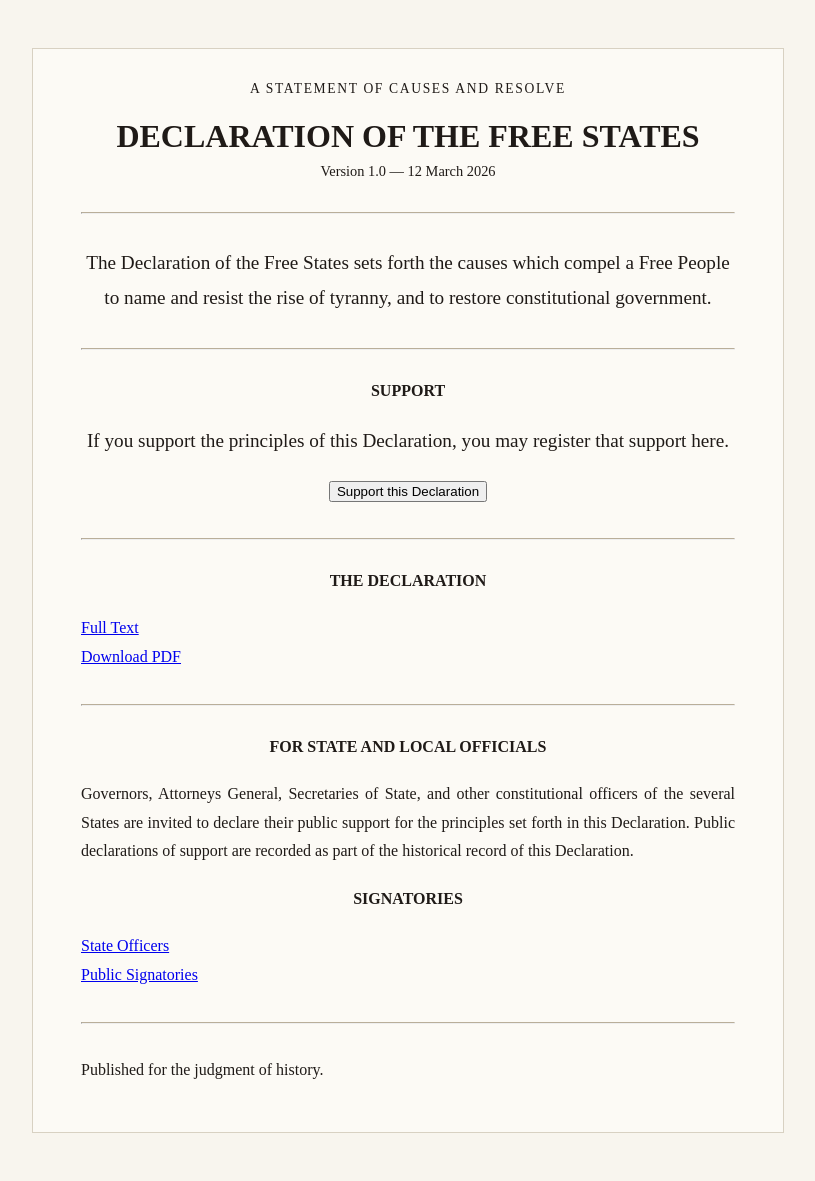
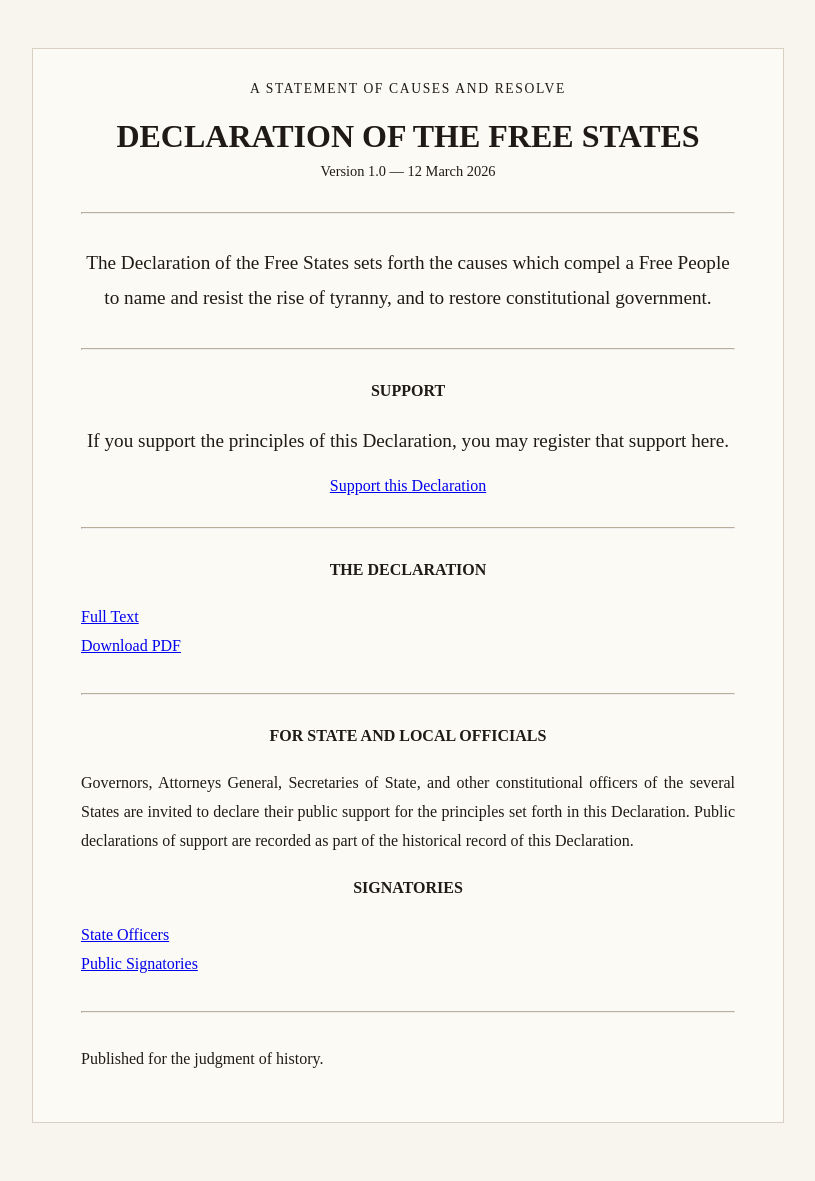
Before and after one commit to thefreestates/declaration-of-the-free-states, a Jekyll site: the page built from index.md, in a window 1280 px wide. Shown: the whole page, without its empty margins (232-1047 px from the left). Built offline with Jekyll 4.4.1, drawn with Linux system fonts in a browser that asks for light colours.

Commit message:
Update index.md

```diff
--- a/index.md
+++ b/index.md
@@ -27,13 +27,15 @@ The Declaration of the Free States sets forth the causes which compel a Free Peo
 If you support the principles of this Declaration, you may register that support here.
 </p>
 
-<p style="text-align:center;">
-  <button
+<div style="text-align:center;">
+  <a
+    href="#"
     id="support-button"
-    class="support-button plausible-event-name=Support+Declaration">
+    class="support-button plausible-event-name=Support+Declaration"
+    onclick="return false;">
     Support this Declaration
-  </button>
-</p>
+  </a>
+</div>
 
 <hr class="rule">
 
```
